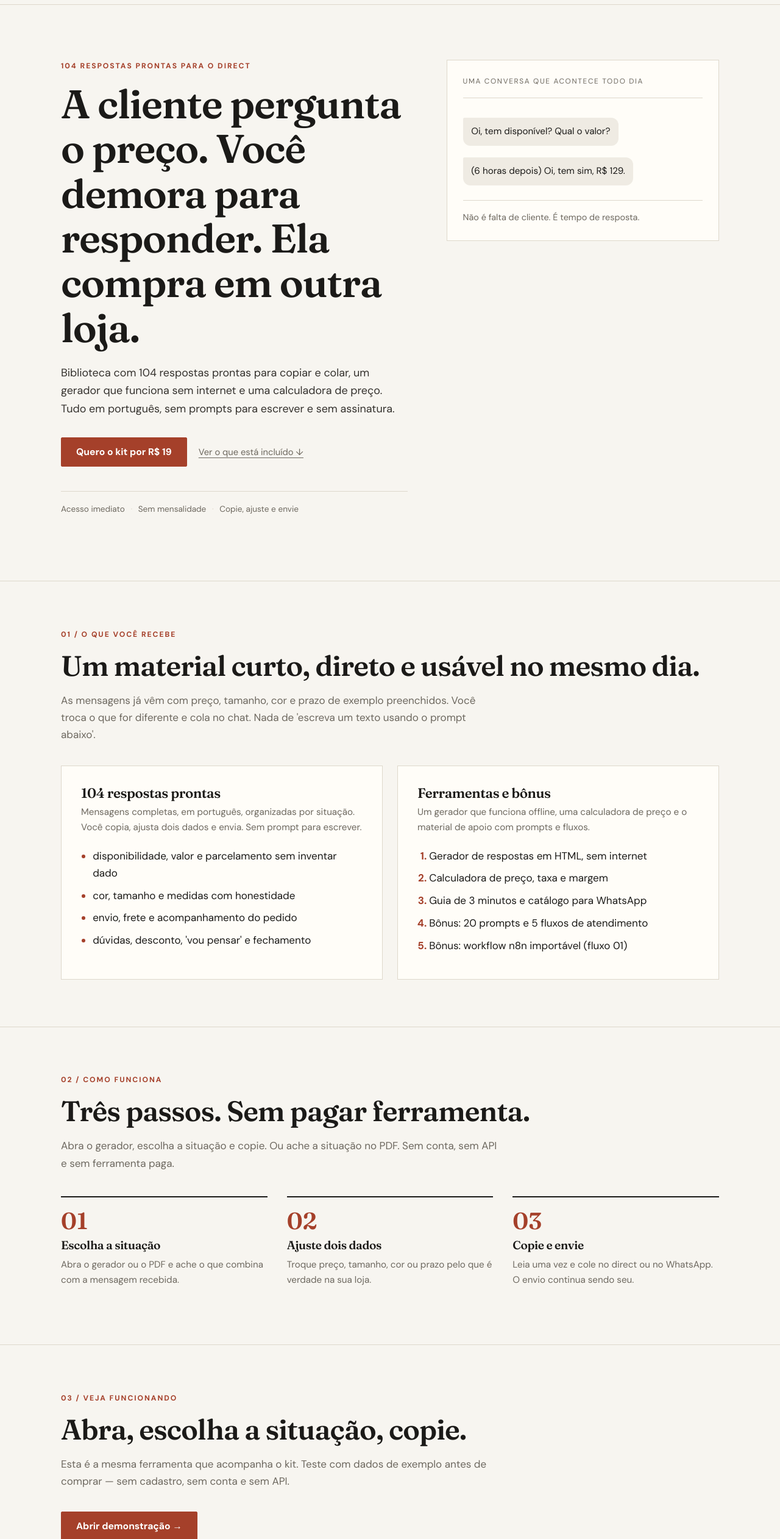
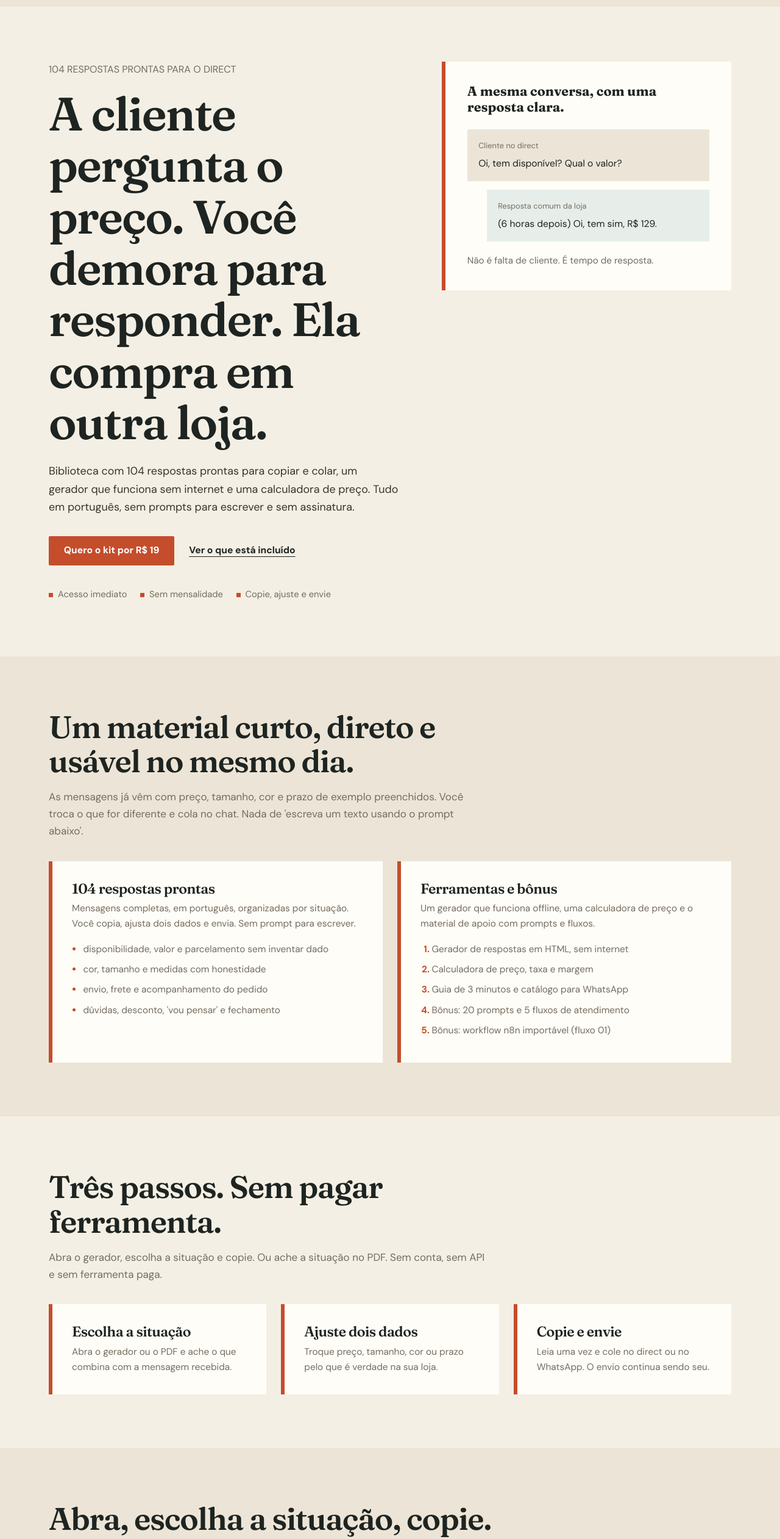
Before and after one commit to Gabrielnt0/kit-dm-que-vende, a plain HTML site: page index.html in a window 1280 px wide. Shown: the part 65-2588 px from the top of the page at 61% size. Drawn offline with Linux system fonts and the light colour scheme.

Commit message:
Publica index.html via fabrica

```diff
--- a/index.html
+++ b/index.html
@@ -8,108 +8,185 @@
   <link rel="preconnect" href="https://fonts.googleapis.com">
   <link rel="preconnect" href="https://fonts.gstatic.com" crossorigin>
   <link href="https://fonts.googleapis.com/css2?family=DM+Sans:wght@400;500;700&family=Fraunces:opsz,wght@9..144,600;9..144,700&display=swap" rel="stylesheet">
-  <style>
-    :root { --paper:#f7f5f0; --card:#fffdf8; --ink:#1b1a18; --muted:#6d685f; --line:#ded8cc; --accent:#a5402a; --green:#2f5d50; }
-    * { box-sizing:border-box; }
-    body { margin:0; background:var(--paper); color:var(--ink); font:400 17px/1.65 "DM Sans",Arial,sans-serif; -webkit-font-smoothing:antialiased; }
-    h1,h2,h3 { font-family:"Fraunces",Georgia,serif; font-weight:600; line-height:1.12; letter-spacing:-.02em; margin:0; }
-    p { margin:0 0 1rem; }
-    .wrap { width:min(1080px,calc(100% - 2.5rem)); margin-inline:auto; }
-    .topo { border-bottom:1px solid var(--line); }
-    .topo .wrap { display:flex; align-items:center; justify-content:space-between; gap:1rem; min-height:72px; }
-    .marca { font-family:"Fraunces",Georgia,serif; font-size:1.15rem; font-weight:700; text-decoration:none; }
-    .marca span { color:var(--accent); }
-    .topo small { color:var(--muted); font-size:.82rem; }
-    .btn { display:inline-flex; align-items:center; justify-content:center; background:var(--accent); color:#fff;
-      border:1px solid var(--accent); padding:.85rem 1.5rem; border-radius:2px; font:700 .98rem/1.2 "DM Sans",Arial,sans-serif;
-      text-decoration:none; transition:background .15s ease; }
-    .btn:hover { background:#84311f; }
-    .btn:focus-visible,summary:focus-visible,a:focus-visible { outline:3px solid var(--green); outline-offset:3px; }
-    .hero-grid { display:grid; grid-template-columns:1.12fr .88fr; gap:clamp(2rem,5vw,4.5rem); padding-block:clamp(3rem,7vw,6rem); align-items:start; }
-    .eyebrow { font-size:.76rem; font-weight:700; letter-spacing:.16em; text-transform:uppercase; color:var(--accent); }
-    .hero h1 { font-size:clamp(2.4rem,5.4vw,4.1rem); margin:.9rem 0 1.4rem; }
-    .hero h1 em { color:var(--accent); font-style:normal; }
-    .lead { font-size:1.12rem; color:#35322e; max-width:46ch; }
-    .acoes { display:flex; flex-wrap:wrap; align-items:center; gap:.8rem 1.2rem; margin-top:2rem; }
-    .acoes a.texto { font-size:.92rem; color:var(--muted); text-underline-offset:4px; }
-    .selos { margin-top:2.5rem; padding-top:1.1rem; border-top:1px solid var(--line); color:var(--muted); font-size:.85rem; }
-    .selos span + span::before { content:"·"; margin:0 .6rem; color:var(--line); }
-    .cartao { background:var(--card); border:1px solid var(--line); padding:1.6rem; }
-    .cartao .rotulo { font-size:.74rem; letter-spacing:.14em; text-transform:uppercase; color:var(--muted); padding-bottom:1rem; border-bottom:1px solid var(--line); }
-    .bloco-dor { padding:1rem 0 .2rem; }
-    .bloco-dor .bolha { display:inline-block; max-width:100%; padding:.65rem .85rem; background:#efebe3; border-radius:2px 12px 12px 12px; font-size:.95rem; }
-    .cartao .nota { margin:1.3rem 0 0; padding-top:1rem; border-top:1px solid var(--line); font-size:.9rem; color:var(--muted); }
-    .section { border-top:1px solid var(--line); padding-block:clamp(3rem,6vw,5rem); }
-    .section h2 { font-size:clamp(2rem,4vw,2.9rem); margin:.6rem 0 1rem; }
-    .intro { color:var(--muted); max-width:62ch; margin-bottom:2.3rem; }
-    .grid-2 { display:grid; grid-template-columns:1fr 1fr; gap:1.5rem; }
-    .bloco { background:var(--card); border:1px solid var(--line); padding:clamp(1.4rem,3vw,2rem); }
-    .bloco h3 { font-size:1.4rem; margin-bottom:.4rem; }
-    .bloco > p { color:var(--muted); font-size:.95rem; }
-    .bloco ul,.bloco ol { margin:1.2rem 0 0; padding-left:1.2rem; }
-    .bloco li { margin-bottom:.55rem; }
-    .bloco li::marker { color:var(--accent); font-weight:700; }
-    .passos { display:grid; grid-template-columns:repeat(3,1fr); gap:2rem; margin-top:2.5rem; }
-    .passo { border-top:2px solid var(--ink); padding-top:1.2rem; }
-    .passo .num { font-family:"Fraunces",Georgia,serif; font-size:2.4rem; color:var(--accent); display:block; line-height:1; margin-bottom:.7rem; }
-    .passo h3 { font-size:1.2rem; margin-bottom:.5rem; }
-    .passo p { color:var(--muted); font-size:.95rem; }
-    .preco { background:var(--ink); color:var(--paper); }
-    .preco .wrap { padding-block:clamp(3rem,6vw,5rem); display:grid; grid-template-columns:1.2fr .8fr; gap:2.5rem; align-items:center; }
-    .preco .eyebrow { color:#e0a48e; }
-    .preco h2 { font-size:clamp(2.2rem,4.5vw,3.2rem); margin:.6rem 0 1rem; }
-    .preco p { color:#d6d1c7; max-width:48ch; }
-    .valores { display:flex; align-items:baseline; gap:1rem; margin:1.3rem 0 1.8rem; }
-    .valores .novo { font-family:"Fraunces",Georgia,serif; font-size:clamp(3rem,6vw,4.4rem); font-weight:700; line-height:1; }
-    .valores .velho { font-size:1.1rem; text-decoration:line-through; opacity:.65; }
-    .caixa-cta { background:#262420; border:1px solid #3b3833; padding:1.7rem; }
-    .caixa-cta strong { display:block; font-family:"Fraunces",Georgia,serif; font-size:1.25rem; margin-bottom:.5rem; }
-    .caixa-cta p { font-size:.9rem; margin-bottom:1.3rem; }
-    .caixa-cta .btn { width:100%; background:var(--paper); color:var(--ink); border-color:var(--paper); }
-    .caixa-cta small { display:block; margin-top:1rem; color:#b8b2a8; font-size:.8rem; text-align:center; }
-    .faq { max-width:780px; }
-    details { border-bottom:1px solid var(--line); padding:1rem 0; }
-    summary { cursor:pointer; font-weight:600; list-style:none; display:flex; justify-content:space-between; gap:1rem; }
-    summary::-webkit-details-marker { display:none; }
-    summary::after { content:"+"; color:var(--accent); font-weight:700; }
-    details[open] summary::after { content:"−"; }
-    details p { color:var(--muted); margin:.8rem 0 0; font-size:.96rem; }
-    footer { border-top:1px solid var(--line); padding-block:2.2rem; }
-    footer .wrap { display:flex; flex-wrap:wrap; justify-content:space-between; gap:1rem; align-items:center; color:var(--muted); font-size:.88rem; }
-    footer a { text-underline-offset:4px; }
-    @media (max-width:860px) { .hero-grid,.grid-2,.passos,.preco .wrap { grid-template-columns:1fr; } .caixa-cta { max-width:520px; } }
-    @media (max-width:520px) { body { font-size:16px; } .wrap { width:calc(100% - 1.75rem); } .topo small { display:none; } .acoes .btn { width:100%; } }
-    @media (prefers-reduced-motion:reduce) { .btn { transition:none; } }
+  <style>/* Padrão visual lojinha-direct — pages de venda premium, sem dependências. */
+:root {
+  --paper: #f4efe4;
+  --paper-2: #ece5d7;
+  --surface: #fffdf7;
+  --ink: #1e2421;
+  --muted: #746c60;
+  --accent: #c44d2c;
+  --accent-dark: #9d3820;
+  --focus: #274bb8;
+  --good: #2f5d50;
+}
+* { box-sizing: border-box; }
+html { scroll-behavior: smooth; }
+body {
+  margin: 0;
+  background: var(--paper);
+  color: var(--ink);
+  font: 400 17px/1.65 "DM Sans", -apple-system, BlinkMacSystemFont, "Segoe UI", Arial, sans-serif;
+  -webkit-font-smoothing: antialiased;
+}
+h1, h2, h3 { font-family: "Fraunces", Georgia, serif; font-weight: 600; line-height: 1.1; letter-spacing: -0.025em; margin: 0; }
+p { margin: 0 0 1rem; }
+a { color: inherit; }
+.wrap { width: min(1120px, calc(100% - 2.5rem)); margin-inline: auto; }
+.skip { position: absolute; left: -9999px; top: 0; background: var(--ink); color: var(--paper); padding: .7rem 1rem; z-index: 10; }
+.skip:focus { left: 1rem; top: 1rem; }
+:focus-visible { outline: 3px solid var(--focus); outline-offset: 3px; }
+
+.topo { background: var(--paper-2); }
+.topo .wrap { display: flex; align-items: center; justify-content: space-between; gap: 1rem; min-height: 76px; }
+.marca { font-family: "Fraunces", Georgia, serif; font-size: 1.2rem; font-weight: 700; text-decoration: none; }
+.marca em { color: var(--accent); font-style: normal; }
+.topo small { color: var(--muted); font-size: .86rem; }
+
+.btn {
+  display: inline-flex; align-items: center; justify-content: center;
+  background: var(--accent); color: #fff; border: 0; border-radius: 2px;
+  padding: .9rem 1.55rem; font: 700 .98rem/1.2 "DM Sans", Arial, sans-serif;
+  text-decoration: none; transition: background .16s ease-out;
+}
+.btn:hover { background: var(--accent-dark); }
+.btn--claro { background: var(--paper); color: var(--ink); }
+.btn--claro:hover { background: var(--paper-2); }
+.btn--texto { background: transparent; color: var(--ink); padding-inline: 0; text-decoration: underline; text-underline-offset: 5px; }
+.btn--texto:hover { background: transparent; color: var(--accent-dark); }
+
+.hero { padding-block: clamp(3.5rem, 7vw, 6.5rem); }
+.hero-grid { display: grid; grid-template-columns: minmax(0, 1.1fr) minmax(320px, .9fr); gap: clamp(2rem, 5vw, 5rem); align-items: start; }
+.contexto { font-size: 1rem; color: var(--muted); margin: 0 0 1.1rem; }
+.hero h1 { font-size: clamp(2.6rem, 6vw, 4.8rem); max-width: 15ch; margin-bottom: 1.4rem; }
+.hero h1 em { color: var(--accent); font-style: normal; }
+.lead { font-size: 1.12rem; color: #38352f; max-width: 47ch; }
+.acoes { display: flex; flex-wrap: wrap; align-items: center; gap: .8rem 1.5rem; margin-top: 2rem; }
+.fatos { display: flex; flex-wrap: wrap; gap: .45rem 1.35rem; margin: 2.2rem 0 0; color: var(--muted); font-size: .92rem; }
+.fatos span::before { content: ""; display: inline-block; width: 7px; height: 7px; background: var(--accent); margin-right: .5rem; vertical-align: middle; }
+
+.cartao-resposta { background: var(--surface); border-left: 6px solid var(--accent); padding: clamp(1.5rem, 3vw, 2.25rem); }
+.cartao-resposta .rotulo { display: block; font-family: "Fraunces", Georgia, serif; font-size: 1.35rem; line-height: 1.2; margin-bottom: 1.5rem; }
+.msg { padding: 1rem 1.15rem; background: var(--paper-2); margin-bottom: .9rem; font-size: .98rem; }
+.msg--loja { background: #e7eee9; margin-left: 2rem; }
+.msg .quem { display: block; font-size: .8rem; color: var(--muted); margin-bottom: .35rem; }
+.nota { margin: 1.2rem 0 0; font-size: .95rem; color: var(--muted); }
+
+.section { padding-block: clamp(3.5rem, 7vw, 5.5rem); }
+.section--tint { background: var(--paper-2); }
+.section h2 { font-size: clamp(2.1rem, 4.5vw, 3.2rem); max-width: 22ch; margin-bottom: 1rem; }
+.intro { color: var(--muted); max-width: 62ch; margin-bottom: 2.2rem; }
+.grid-2 { display: grid; grid-template-columns: 1fr 1fr; gap: 1.5rem; }
+.bloco, .passo { background: var(--surface); border-left: 6px solid var(--accent); padding: clamp(1.4rem, 3vw, 2rem); }
+.bloco h3, .passo h3 { font-size: 1.45rem; margin-bottom: .5rem; }
+.bloco p, .bloco li, .passo p { color: var(--muted); font-size: .96rem; }
+.bloco ul, .bloco ol { margin: 1rem 0 0; padding-left: 1.15rem; }
+.bloco li { margin-bottom: .5rem; }
+.bloco li::marker { color: var(--accent); font-weight: 700; }
+.bloco--ruim { border-left-color: var(--muted); }
+.bloco--bom { border-left-color: var(--good); }
+.chat p { background: var(--paper); padding: .8rem 1rem; margin-bottom: .6rem; font-size: .94rem; }
+.chat small { display: block; margin-top: .3rem; font-size: .75rem; color: var(--muted); }
+.amostra { background: var(--paper); padding: .9rem 1rem; margin-top: 1rem; font-size: .9rem; color: var(--muted); }
+.amostra strong { display: block; color: var(--accent-dark); margin-bottom: .3rem; }
+.passos { display: grid; grid-template-columns: repeat(3, 1fr); gap: 1.5rem; margin-top: 2rem; }
+.passo p:last-child { margin-bottom: 0; }
+
+.badge { display: inline-block; background: var(--paper-2); color: var(--accent-dark); padding: .4rem .8rem; font-size: .9rem; margin-bottom: 1.2rem; }
+.demo-frame { background: var(--surface); border-left: 6px solid var(--accent); padding: 1rem; }
+.demo-frame .rotulo { display: block; font-family: "Fraunces", Georgia, serif; font-size: 1.15rem; margin-bottom: .8rem; }
+.demo-frame iframe { width: 100%; height: 760px; border: 0; display: block; background: var(--surface); }
+
+.preco { background: var(--ink); color: var(--paper); }
+.preco .wrap { display: grid; grid-template-columns: 1.15fr .85fr; gap: clamp(2rem, 5vw, 4rem); align-items: center; }
+.preco h2 { color: var(--paper); }
+.preco p { color: #d8d2c6; max-width: 50ch; }
+.valores { display: flex; align-items: baseline; flex-wrap: wrap; gap: 1rem; margin: 1.5rem 0; }
+.valores .novo { font-family: "Fraunces", Georgia, serif; font-size: clamp(3rem, 7vw, 4.6rem); font-weight: 700; line-height: 1; color: var(--paper); }
+.valores .velho { font-size: 1.1rem; text-decoration: line-through; color: #a9a198; }
+.caixa-cta { background: var(--paper); color: var(--ink); padding: clamp(1.5rem, 3vw, 2rem); }
+.caixa-cta strong { display: block; font-family: "Fraunces", Georgia, serif; font-size: 1.4rem; line-height: 1.2; margin-bottom: .6rem; }
+.caixa-cta p { color: var(--muted); font-size: .95rem; }
+.caixa-cta .btn { width: 100%; }
+.caixa-cta small { display: block; margin-top: 1rem; color: var(--muted); font-size: .8rem; text-align: center; }
+
+.faq { max-width: 820px; }
+details { background: var(--surface); padding: 1rem 1.2rem; }
+details + details { margin-top: .6rem; }
+summary { cursor: pointer; font-weight: 600; list-style: none; display: flex; justify-content: space-between; gap: 1rem; }
+summary::-webkit-details-marker { display: none; }
+summary::after { content: "+"; color: var(--accent); font-weight: 700; }
+details[open] summary::after { content: "−"; }
+details p { color: var(--muted); margin: .8rem 0 0; font-size: .96rem; }
+
+.anuncio .wrap { width: min(860px, calc(100% - 2.5rem)); }
+.anuncio main { padding-block: clamp(3rem, 7vw, 5.5rem); }
+.anuncio h1 { font-size: clamp(2.2rem, 5vw, 3.7rem); margin-bottom: 1.2rem; }
+.anuncio .lead { max-width: 58ch; }
+.link-demo { display: block; background: var(--surface); border-left: 6px solid var(--accent); padding: 1.4rem; margin: 2.3rem 0; color: var(--ink); text-decoration: none; }
+.link-demo strong { display: block; font-family: "Fraunces", Georgia, serif; font-size: 1.35rem; margin-bottom: .35rem; }
+.link-demo small { color: var(--muted); }
+
+footer { background: var(--ink); color: #d8d2c6; padding-block: 2.5rem; }
+footer .wrap { display: flex; flex-wrap: wrap; justify-content: space-between; gap: 1rem; align-items: center; font-size: .88rem; }
+footer a { text-decoration: underline; text-underline-offset: 4px; }
+footer a:hover { color: var(--paper); }
+
+@media (max-width: 860px) {
+  .hero-grid, .grid-2, .passos, .preco .wrap { grid-template-columns: 1fr; }
+  .hero h1, .section h2 { max-width: none; }
+  .demo-frame iframe { height: 680px; }
+  .caixa-cta { max-width: 560px; }
+}
+@media (max-width: 520px) {
+  body { font-size: 16px; }
+  .wrap { width: calc(100% - 1.75rem); }
+  .topo small { display: none; }
+  .acoes .btn { width: 100%; }
+  .msg--loja { margin-left: 0; }
+  .demo-frame iframe { height: 640px; }
+}
+@media (prefers-reduced-motion: reduce) {
+  html { scroll-behavior: auto; }
+  .btn { transition: none; }
+}
 </style>
 </head>
 <body>
-  <header class="topo"><div class="wrap">
-    <a class="marca" href="#inicio">Kit DM que Vende <span>que Vende</span></a>
+  <a class="skip" href="#conteudo">Pular para o conteúdo</a>
+
+  <header class="topo">
+    <div class="wrap">
+      <a class="marca" href="#inicio">Kit DM que Vende</a>
       <small>104 respostas prontas + 2 ferramentas · pagamento único</small>
-  </div></header>
+    </div>
+  </header>
 
   <main id="conteudo">
-    <section class="hero" id="inicio"><div class="wrap hero-grid">
+    <section class="hero" id="inicio">
+      <div class="wrap hero-grid">
         <div>
-        <p class="eyebrow">104 RESPOSTAS PRONTAS PARA O DIRECT</p>
+          <p class="contexto">104 RESPOSTAS PRONTAS PARA O DIRECT</p>
           <h1>A cliente pergunta o preço. Você demora para responder. Ela compra em outra loja.</h1>
           <p class="lead">Biblioteca com 104 respostas prontas para copiar e colar, um gerador que funciona sem internet e uma calculadora de preço. Tudo em português, sem prompts para escrever e sem assinatura.</p>
           <div class="acoes">
             <a class="btn" href="https://gabrielnite.gumroad.com/l/kit-dm-que-vende-202611251408">Quero o kit por R$ 19</a>
-          <a class="texto" href="#oque">Ver o que está incluído ↓</a>
+            <a class="btn btn--texto" href="#oque">Ver o que está incluído</a>
           </div>
-        <p class="selos"><span>Acesso imediato</span><span>Sem mensalidade</span><span>Copie, ajuste e envie</span></p>
+          <p class="fatos"><span>Acesso imediato</span><span>Sem mensalidade</span><span>Copie, ajuste e envie</span></p>
         </div>
-      <aside class="cartao" aria-label="Exemplo de conversa perdida">
-        <p class="rotulo">Uma conversa que acontece todo dia</p>
-        <div class="bloco-dor"><span class="bolha">Oi, tem disponível? Qual o valor?</span></div>
-        <div class="bloco-dor"><span class="bolha">(6 horas depois) Oi, tem sim, R$ 129.</span></div>
+
+        <aside class="cartao-resposta" aria-label="Exemplo de conversa perdida">
+          <strong class="rotulo">A mesma conversa, com uma resposta clara.</strong>
+          <div class="msg"><span class="quem">Cliente no direct</span>Oi, tem disponível? Qual o valor?</div>
+          <div class="msg msg--loja"><span class="quem">Resposta comum da loja</span>(6 horas depois) Oi, tem sim, R$ 129.</div>
           <p class="nota">Não é falta de cliente. É tempo de resposta.</p>
         </aside>
-    </div></section>
+      </div>
+    </section>
 
-    <section class="section" id="oque"><div class="wrap">
-      <p class="eyebrow">01 / O que você recebe</p>
+    <section class="section section--tint" id="oque">
+      <div class="wrap">
         <h2>Um material curto, direto e usável no mesmo dia.</h2>
         <p class="intro">As mensagens já vêm com preço, tamanho, cor e prazo de exemplo preenchidos. Você troca o que for diferente e cola no chat. Nada de &#x27;escreva um texto usando o prompt abaixo&#x27;.</p>
         <div class="grid-2">
@@ -131,27 +208,30 @@
 <li>Bônus: workflow n8n importável (fluxo 01)</li></ol>
           </article>
         </div>
-    </div></section>
+      </div>
+    </section>
 
-    <section class="section" id="como"><div class="wrap">
-      <p class="eyebrow">02 / Como funciona</p>
+    <section class="section" id="como">
+      <div class="wrap">
         <h2>Três passos. Sem pagar ferramenta.</h2>
         <p class="intro">Abra o gerador, escolha a situação e copie. Ou ache a situação no PDF. Sem conta, sem API e sem ferramenta paga.</p>
-      <div class="passos"><article class="passo"><span class="num">01</span><h3>Escolha a situação</h3><p>Abra o gerador ou o PDF e ache o que combina com a mensagem recebida.</p></article>
-<article class="passo"><span class="num">02</span><h3>Ajuste dois dados</h3><p>Troque preço, tamanho, cor ou prazo pelo que é verdade na sua loja.</p></article>
-<article class="passo"><span class="num">03</span><h3>Copie e envie</h3><p>Leia uma vez e cole no direct ou no WhatsApp. O envio continua sendo seu.</p></article></div>
-    </div></section>
+        <div class="passos"><article class="passo"><h3>Escolha a situação</h3><p>Abra o gerador ou o PDF e ache o que combina com a mensagem recebida.</p></article>
+<article class="passo"><h3>Ajuste dois dados</h3><p>Troque preço, tamanho, cor ou prazo pelo que é verdade na sua loja.</p></article>
+<article class="passo"><h3>Copie e envie</h3><p>Leia uma vez e cole no direct ou no WhatsApp. O envio continua sendo seu.</p></article></div>
+      </div>
+    </section>
 
-    <section class="section" id="demo"><div class="wrap">
-      <p class="eyebrow">03 / Veja funcionando</p>
+    <section class="section section--tint" id="demo">
+      <div class="wrap">
         <h2>Abra, escolha a situação, copie.</h2>
-      <p class="intro">Esta é a mesma ferramenta que acompanha o kit. Teste com dados de exemplo antes de comprar — sem cadastro, sem conta e sem API.</p>
-      <div class="acoes"><a class="btn" href="demo.html">Abrir demonstração →</a></div>
-    </div></section>
+        <p class="intro">Esta é a mesma ferramenta que acompanha o kit. Teste com dados de exemplo antes de comprar. Sem cadastro, sem conta e sem API.</p>
+        <div class="acoes"><a class="btn" href="demo.html">Abrir demonstração</a></div>
+      </div>
+    </section>
 
-    <section class="section preco" id="preco"><div class="wrap">
+    <section class="section preco" id="preco">
+      <div class="wrap">
         <div>
-        <p class="eyebrow">04 / Preço</p>
           <h2>Um pagamento. Um arquivo. Sem mensalidade.</h2>
           <p>Preço de lançamento: <strong>R$ 19</strong>. Você recebe PDF, gerador em HTML, calculadora e o JSON do fluxo 01. Acesso imediato.</p>
           <div class="valores"><span class="novo">R$ 19</span><span class="velho">R$ 29</span></div>
@@ -163,21 +243,25 @@
           <a class="btn" href="https://gabrielnite.gumroad.com/l/kit-dm-que-vende-202611251408">Quero o kit por R$ 19</a>
           <small>Pagamento único · acesso imediato · sem assinatura</small>
         </div>
-    </div></section>
+      </div>
+    </section>
 
-    <section class="section" id="faq"><div class="wrap">
-      <p class="eyebrow">05 / Perguntas frequentes</p>
+    <section class="section" id="faq">
+      <div class="wrap">
         <h2>Antes de comprar</h2>
         <div class="faq"><details><summary>Preciso de IA ou de alguma ferramenta paga?</summary><p>Não. As 104 mensagens e o gerador funcionam sem IA, sem conta e sem internet. Os fluxos em n8n são bônus opcional.</p></details>
 <details><summary>O kit responde sozinho no Instagram?</summary><p>Não. Ele prepara o texto para você copiar. O envio é manual, o que evita bloqueio de conta e dispensa API paga.</p></details>
 <details><summary>Serve para o meu nicho?</summary><p>Os exemplos são de moda, cosméticos e artesanato. O gerador permite trocar a peça, o preço e a cor pelos dados da sua loja.</p></details>
 <details><summary>Como recebo o produto?</summary><p>O PDF e os arquivos HTML são entregues automaticamente no checkout e ficam disponíveis na conta da plataforma.</p></details></div>
-    </div></section>
+      </div>
+    </section>
   </main>
 
-  <footer><div class="wrap">
+  <footer>
+    <div class="wrap">
       <span>© 2026 Seu nome ou nome da loja · 104 RESPOSTAS PRONTAS PARA O DIRECT.</span>
-    <a href="#inicio">Voltar ao topo ↑</a>
-  </div></footer>
+      <a href="#inicio">Voltar ao topo</a>
+    </div>
+  </footer>
 </body>
 </html>
```
Lines whose indentation alone changed are shown as unchanged.
